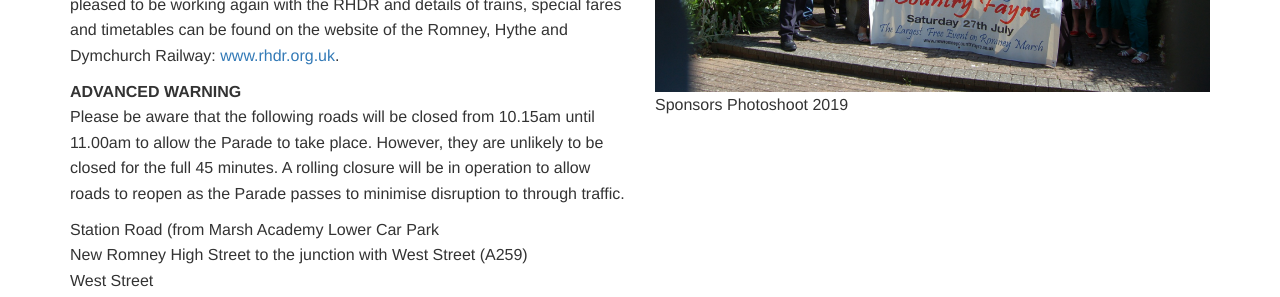
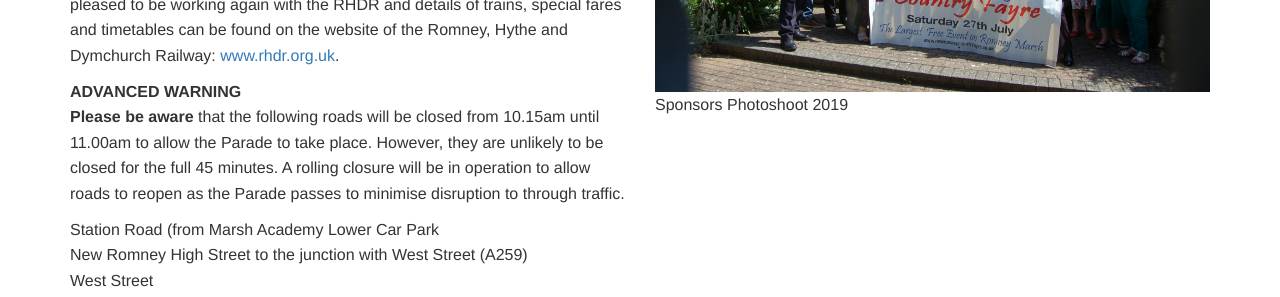
Before and after one commit to jodiedoubleday/newromney, a Jekyll site: the page built from index.md, in a window 1280 px wide. Shown: the part 880-1177 px from the top of the page. Built offline with Jekyll 4.4.1, drawn with Linux system fonts in a browser that asks for light colours; a script that is not in the unit is left out.

```diff
--- a/index.md
+++ b/index.md
@@ -19,7 +19,7 @@ As well as **free entry** to the Fayre a **free car park** is provided in Ashfor
 Alternatively, go green and catch one of the special trains being run from Romney Sands and Hythe Stations, by the Romney Hythe and Dymchurch Railway, which will arrive in New Romney in time for  the Parade.  We are pleased to be working again with the RHDR and details of trains, special fares and timetables can be found on the website of the Romney, Hythe and Dymchurch Railway:  [www.rhdr.org.uk](www.rhdr.org.uk).
 
 **ADVANCED WARNING**\
-Please be aware that the following roads will be closed from 10.15am until 11.00am to allow the Parade to take place.  However, they are unlikely to be closed for the full 45 minutes.  A rolling closure will be in operation to allow roads to reopen as the Parade passes to minimise disruption to through traffic.
+**Please be aware** that the following roads will be closed from 10.15am until 11.00am to allow the Parade to take place.  However, they are unlikely to be closed for the full 45 minutes.  A rolling closure will be in operation to allow roads to reopen as the Parade passes to minimise disruption to through traffic.
 
 Station Road (from Marsh Academy Lower Car Park\
 New Romney High Street to the junction with West Street (A259)\
```
